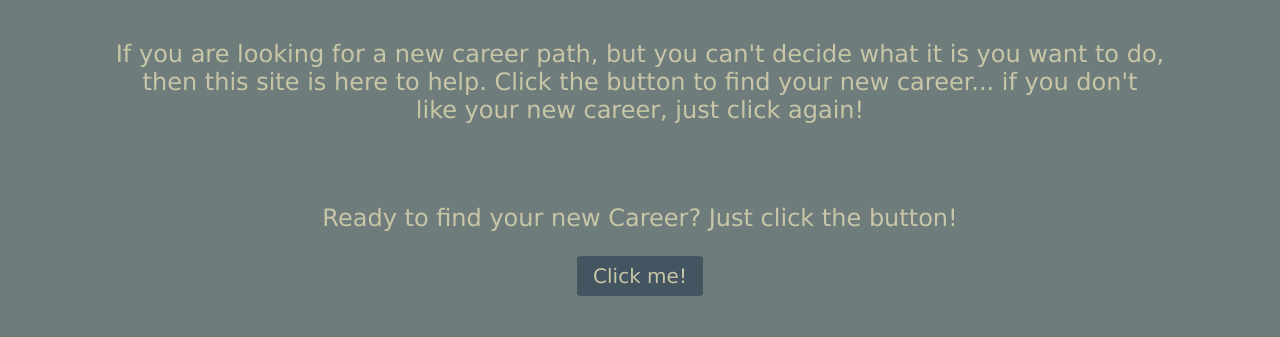
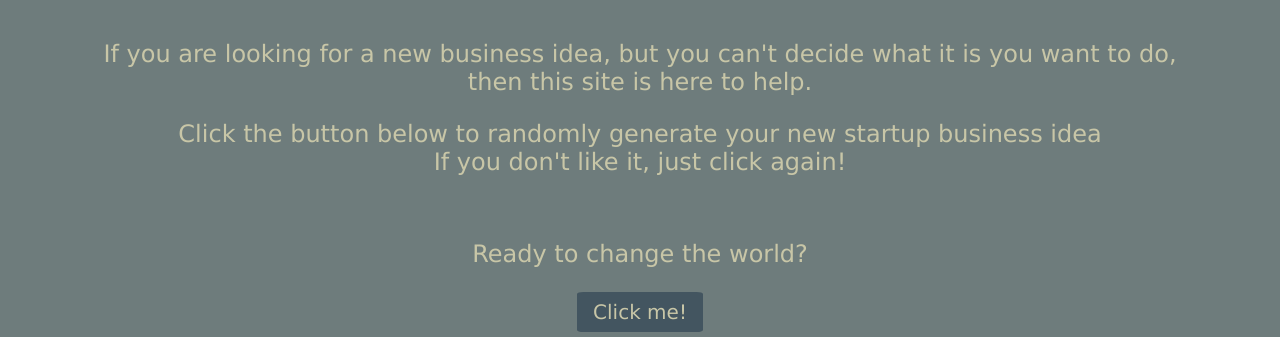
Before and after one commit to TomY-26/mixedMessages, a plain HTML site: page index.html in a window 1280 px wide. Shown: the part 194-531 px from the top of the page. Drawn offline with Linux system fonts and the light colour scheme.

Commit message:
updated the text content and format on the html and css files

```diff
--- a/index.html
+++ b/index.html
@@ -15,14 +15,15 @@
       </header>
       <main>
         <section class="description">
-          <p>If you are looking for a new career path, but you can't decide what it is you want to do,<br>
-             then this site is here to help. Click the button to find your new career... if you don't <br>
-             like your new career, just click again!
+          <p>If you are looking for a new business idea, but you can't decide what it is you want to do,<br>
+             then this site is here to help.</p>
+          <p>Click the button below to randomly generate your new startup business idea <br>
+             If you don't like it, just click again!
           </p>
         </section>
 
         <section class="selector">
-          <p>Ready to find your new Career? Just click the button!</p>
+          <p>Ready to change the world?</p>
           <button onclick="randomStartup()" class="btn">Click me!</button>
         </section>
 
--- a/rsgStyles.css
+++ b/rsgStyles.css
@@ -14,7 +14,7 @@ h1 {font-size: 4rem;
 p {color:#c8c6a7;
     font-size: 1.5rem;}
 
-.description {margin-bottom: 5rem;}
+.description {margin-bottom: 4rem;}
 
 .selector {margin-bottom: 2rem;}
 
```
